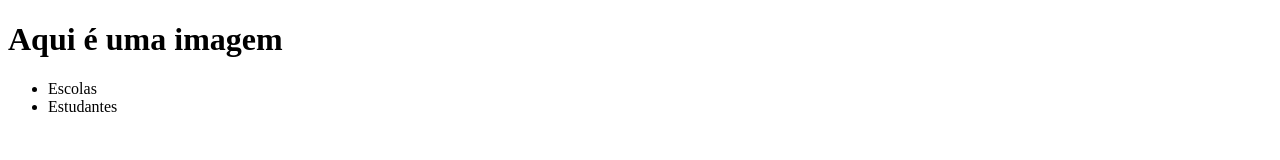
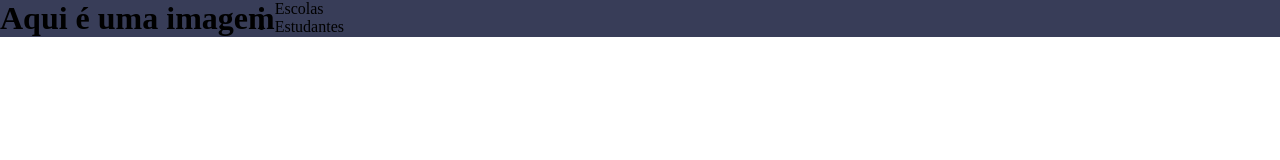
Before and after one commit to Prof-RafaGrillo/site-iescola-uruguai, a plain HTML site: page index.html in a window 1280 px wide. Drawn offline with Linux system fonts and the light colour scheme.

Commit message:
Estilizando cabeçalho

```diff
--- /dev/null
+++ b/estilo.css
@@ -0,0 +1,9 @@
+*{
+    margin: 0;
+    padding: 0;
+}
+
+.cabecalho{
+    display: flex;
+    background-color: #383D58;
+}
--- a/index.html
+++ b/index.html
@@ -5,15 +5,17 @@
     <meta http-equiv="X-UA-Compatible" content="IE=edge">
     <meta name="viewport" content="width=device-width, initial-scale=1.0">
     <title>Site Escola Uruguai</title>
+    <link rel="stylesheet" href="./estilo.css">
 </head>
 <body>
-    <header>
+    <header class="cabecalho">
 
         <h1>Aqui é uma imagem</h1>
         <ul>
             <li>Escolas</li>
             <li>Estudantes</li>
         </ul>
+
     </header>
 </body>
 </html>
```
